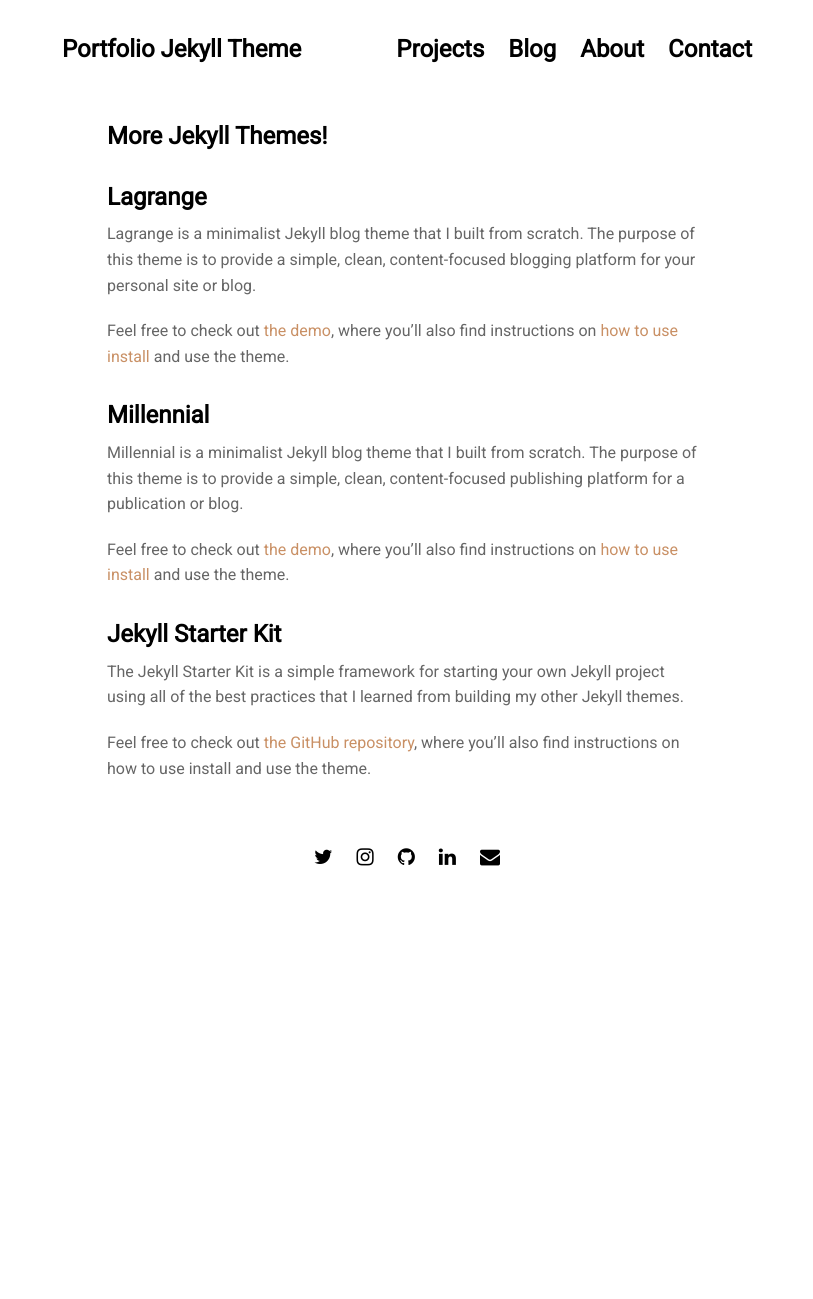
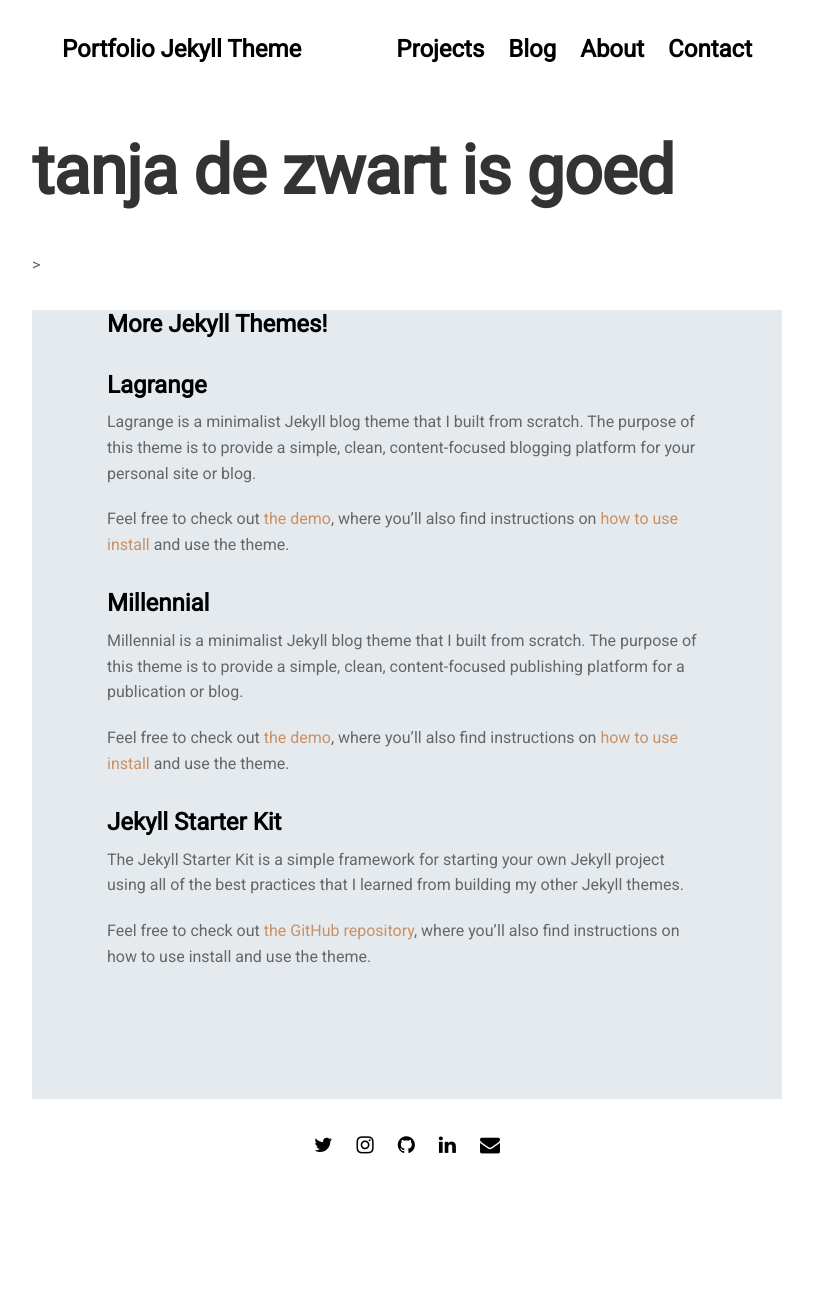
Before and after one commit to dossietrash/dossietrash.github.io, a Jekyll site: the page built from _posts/2013-01-01-more-jekyll-themes.md, in a window 1280 px wide. Shown: the whole page, without its empty margins (233-1046 px from the left). Built offline with Jekyll 4.4.1, drawn with Linux system fonts in a browser that asks for light colours; nearby versions of some CDN libraries; before the commit the page ends 1011 px from its top, so only the background shows below that.

Commit message:
Added line of text to post page

```diff
--- a/_layouts/post.html
+++ b/_layouts/post.html
@@ -1,7 +1,7 @@
 ---
 layout: default
 ---
-
+<h1>tanja de zwart is goed</h1>>
 <section>
   <div class="work-container">
     <h4 class="project-title">{{ page.title }}</h4>
```
